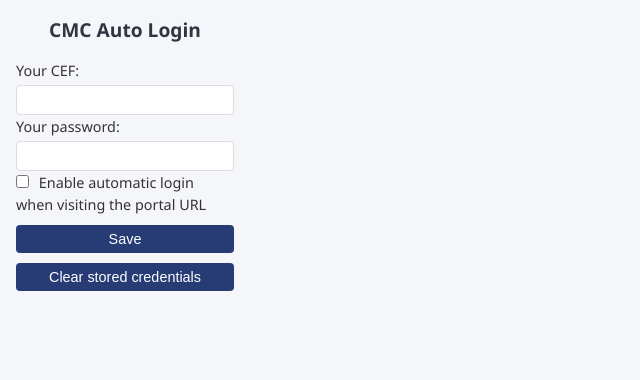
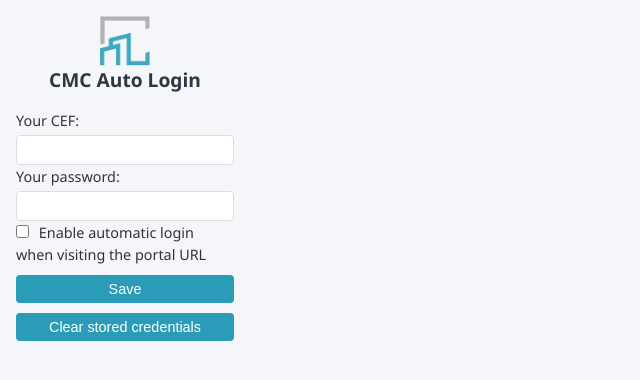
Before and after one commit to Sa3d-Ka/CMC-Easy-Login, a browser extension: page index.html in a window 1280 px wide. Shown: the whole page, without its empty margins (0-640 px from the left). Drawn offline with Linux system fonts and the light colour scheme.

Commit message:
change the colors and add the logo

```diff
--- a/index.html
+++ b/index.html
@@ -18,10 +18,16 @@
         color: #333;
       }
 
+      .logoDiv {
+        display: flex;
+        flex-direction: column;
+        justify-content: center;
+        align-items: center;
+      }
+
       h2 {
         font-size: 1.2rem;
         margin-bottom: 1rem;
-        text-align: center;
         color: #2f3640;
       }
 
@@ -59,7 +65,7 @@
         margin-top: 10px;
         border: none;
         border-radius: 4px;
-        background-color: #273c75;
+        background-color: #2B9CB8;
         color: #fff;
         font-size: 0.9rem;
         cursor: pointer;
@@ -67,7 +73,7 @@
       }
 
       button:hover {
-        background-color: #192a56;
+        background-color: #248ba5;
       }
 
       #status {
@@ -83,7 +89,10 @@
     </style>
   </head>
   <body>
-    <h2>CMC Auto Login</h2>
+    <div class="logoDiv">
+      <img src="image1.png" alt="logo" width="50">
+      <h2>CMC Auto Login</h2>
+    </div>
 
     <label
       >Your CEF:
```
Also changed, not shown: image1.png (added).
